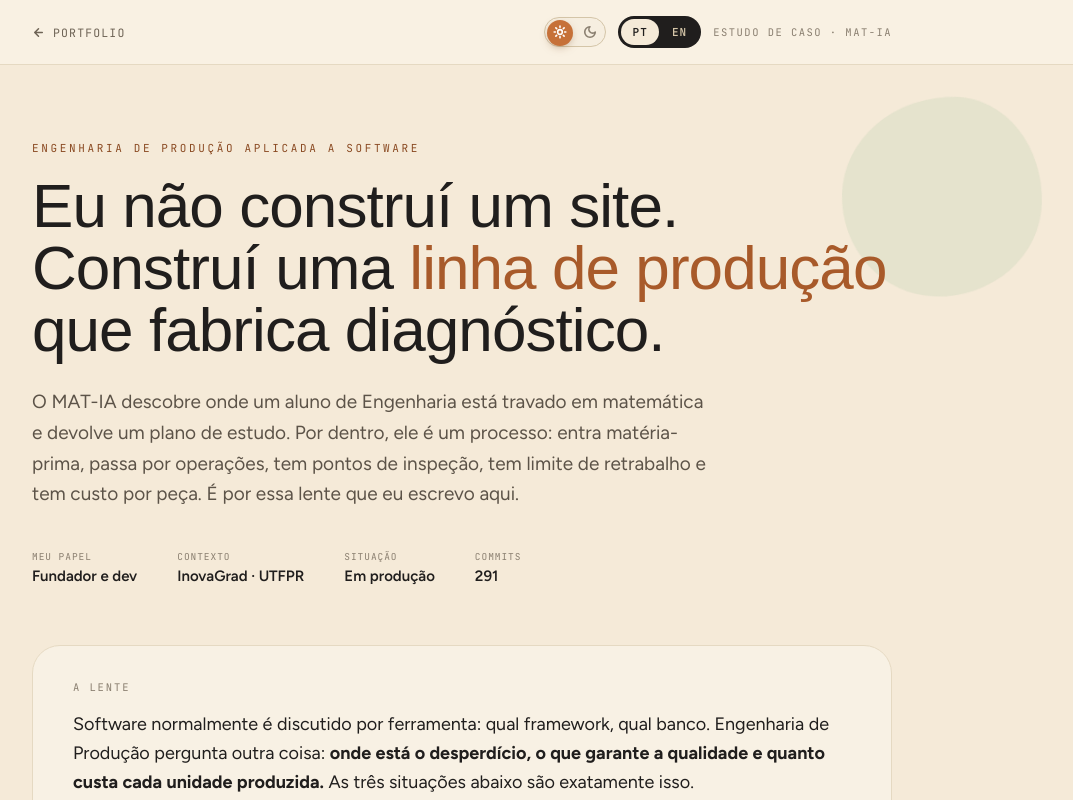
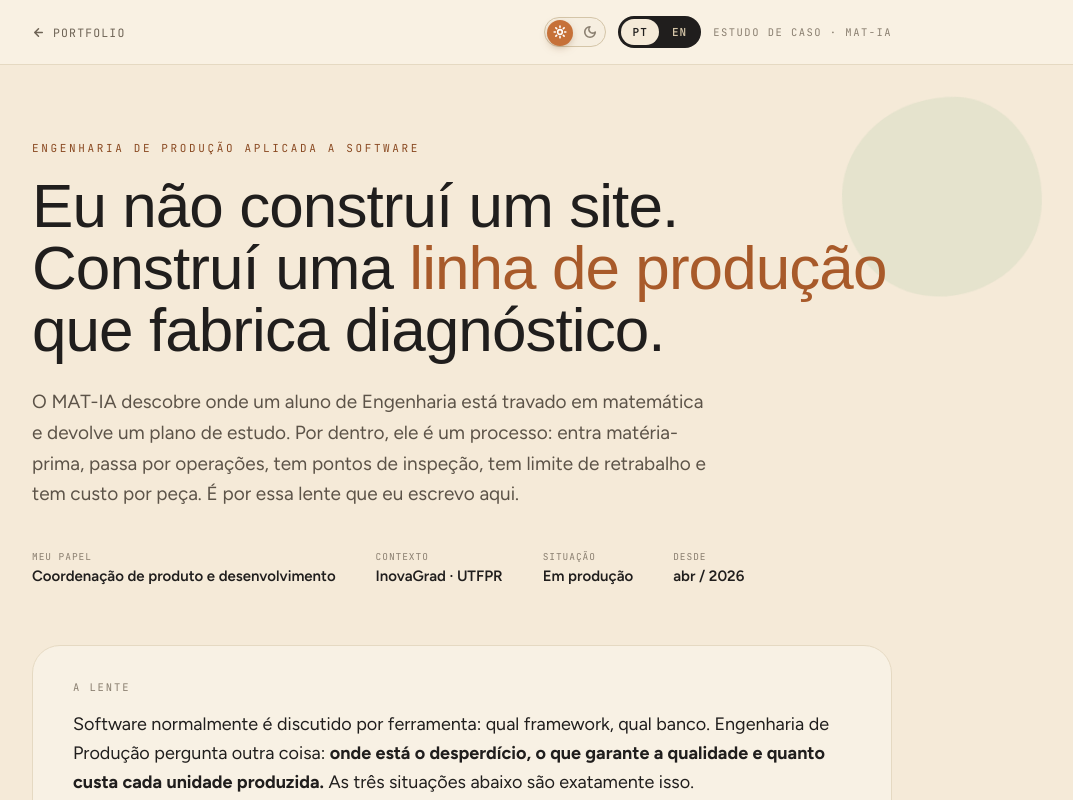
Before and after one commit to bernardoparanhos/portfolio-paranhos, a Next.js app: page /casos/mat-ia in a window 1280 px wide. Shown: the top 800 px of the page, without its empty margins (178-1251 px from the left). Built offline with nearby package versions, Linux system fonts and the light colour scheme; no server answers; a web font is replaced by a local one.

Commit message:
Estudo de caso: atualiza meta (papel 'Coordenacao de produto e desenvolvimento', 'Desde abr/2026' no lugar de commits) em PT e EN

```diff
--- a/app/casos/mat-ia/content.ts
+++ b/app/casos/mat-ia/content.ts
@@ -60,10 +60,10 @@ const pt: CaseData = {
   },
   lead: "O MAT-IA descobre onde um aluno de Engenharia está travado em matemática e devolve um plano de estudo. Por dentro, ele é um processo: entra matéria-prima, passa por operações, tem pontos de inspeção, tem limite de retrabalho e tem custo por peça. É por essa lente que eu escrevo aqui.",
   meta: [
-    { label: "Meu papel", value: "Fundador e dev" },
+    { label: "Meu papel", value: "Coordenação de produto e desenvolvimento" },
     { label: "Contexto", value: "InovaGrad · UTFPR" },
     { label: "Situação", value: "Em produção" },
-    { label: "Commits", value: "291" },
+    { label: "Desde", value: "abr / 2026" },
   ],
   lenteKicker: "A lente",
   lenteP:
@@ -242,10 +242,10 @@ const en: CaseData = {
   },
   lead: "MAT-IA finds where an Engineering student is stuck in math and returns a study plan. Under the hood, it's a process: raw material comes in, goes through operations, has inspection points, has a rework limit and has a cost per part. That's the lens I write through here.",
   meta: [
-    { label: "My role", value: "Founder and dev" },
+    { label: "My role", value: "Product coordination and development" },
     { label: "Context", value: "InovaGrad · UTFPR" },
     { label: "Status", value: "In production" },
-    { label: "Commits", value: "291" },
+    { label: "Since", value: "Apr / 2026" },
   ],
   lenteKicker: "The lens",
   lenteP:
```
